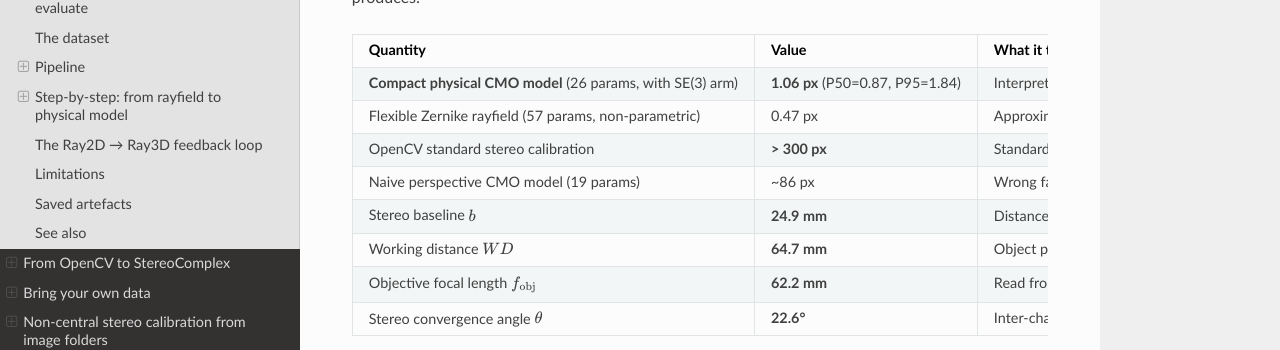
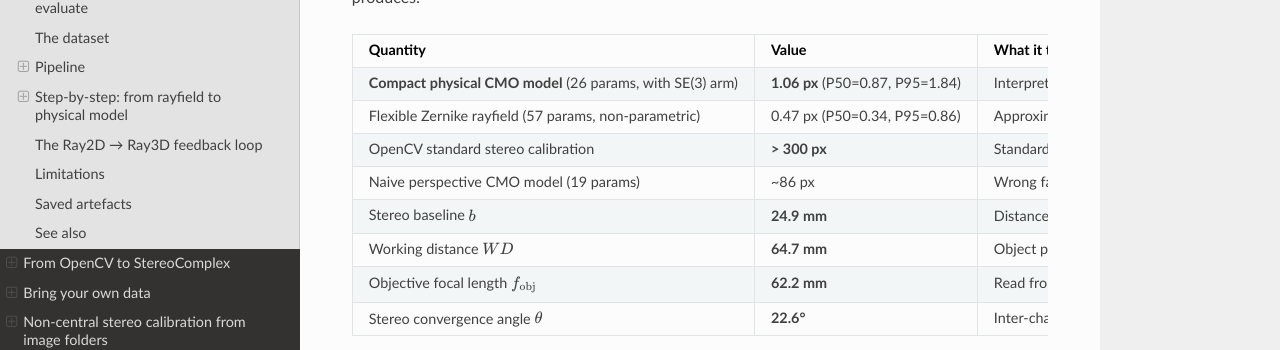
Before and after one commit to jeffwitz/StereoComplex, a Sphinx documentation site: the page built from docs/REAL_CMO_PYCASO_RAYFIELD.md, in a window 1280 px wide and 900 px high, scrolled down 1126 px. Shown: the part 151-501 px from the top of the window. Built offline with Sphinx 7.4.7 and the Read the Docs theme 3.1.0, drawn with Linux system fonts in a browser that asks for light colours; some of the changed text lies outside the part shown.

Commit message:
docs: add Zernike P50=0.34 px P95=0.86 px throughout
- Step 6 table: P50 and P95 for Zernike ref column
- Intro table: Zernike 0.47 px (P50=0.34, P95=0.86)
- Final model hierarchy: Zernike P50=0.34 px
- Computed from direct corner reprojection on fitted Zernike rayfield

Co-Authored-By: Claude Opus 4.7 <noreply@anthropic.com>

```diff
--- a/docs/REAL_CMO_PYCASO_RAYFIELD.md
+++ b/docs/REAL_CMO_PYCASO_RAYFIELD.md
@@ -29,7 +29,7 @@ StereoComplex pipeline produces:
 | Quantity | Value | What it tells us |
 |---|---|---|
 | **Compact physical CMO model** (26 params, with SE(3) arm) | **1.06 px** (P50=0.87, P95=1.84) | Interpretable, BIC-best among physical candidates |
-| Flexible Zernike rayfield (57 params, non-parametric) | 0.47 px | Approximate noise floor of corner detection |
+| Flexible Zernike rayfield (57 params, non-parametric) | 0.47 px (P50=0.34, P95=0.86) | Approximate noise floor of corner detection |
 | OpenCV standard stereo calibration | **> 300 px** | Standard pinhole stereo fails on this architecture |
 | Naive perspective CMO model (19 params) | ~86 px | Wrong family — direction field is telecentric, not perspective |
 | Stereo baseline $b$ | **24.9 mm** | Distance between the two effective sub-pupils |
@@ -333,7 +333,8 @@ Fitting jointly against the Zernike rayfield:
 | Direction RMS (°) | 0.27 | **0.003** | 0 |
 | Moment RMS (mm) | 0.32 | **0.001** | 0 |
 | **Pixel RMS (px)** | 14.6 | **1.06** | 0.47 |
-| **Pixel P50 (px)** | 13.2 | **0.87** | — |
+| **Pixel P50 (px)** | 13.2 | **0.87** | 0.34 |
+| **Pixel P95 (px)** | 22.4 | **1.84** | 0.86 |
 
 
 The SE(3) arm alignment reduces pixel RMS by **14×** (14.6 → 1.06 px).
@@ -439,8 +440,8 @@ spatial parameterisation (i.e., Zernike flexibility).
 | Perspective CMO | 19 | ~86 px | — | Baseline (inadequate) |
 | Telecentric L0 | 14 | ~14.6 px | 13.2 px | Correct family, missing DOF |
 | **CMO + SE(3)** | **26** | **1.06 px** | **0.87 px** | **Compact physical model** |
-| CMO + SE(3) + corner BA | 26 | ~0.98 px | — | Refined (negligible gain) |
-| Zernike O(0)+d(2) | 57 | 0.47 px | — | Flexible subpixel reference |
+| CMO + SE(3) + corner BA | 26 | ~0.98 px | ~0.80 px | Refined (negligible gain) |
+| Zernike O(0)+d(2) | 57 | 0.47 px | 0.34 px | Flexible subpixel reference |
 
 ### Step 8 — Why the residual analysis was decisive
 
```
